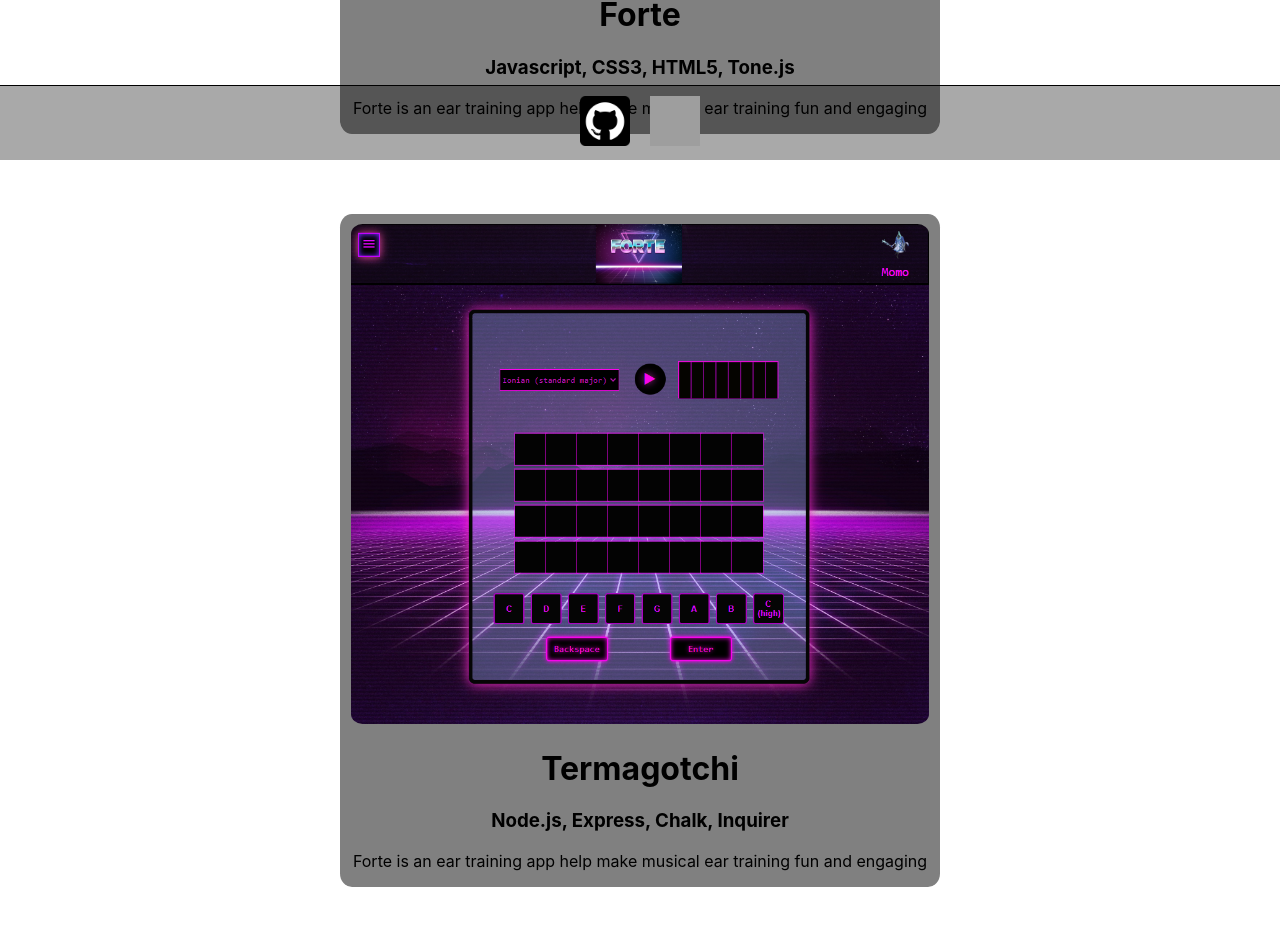
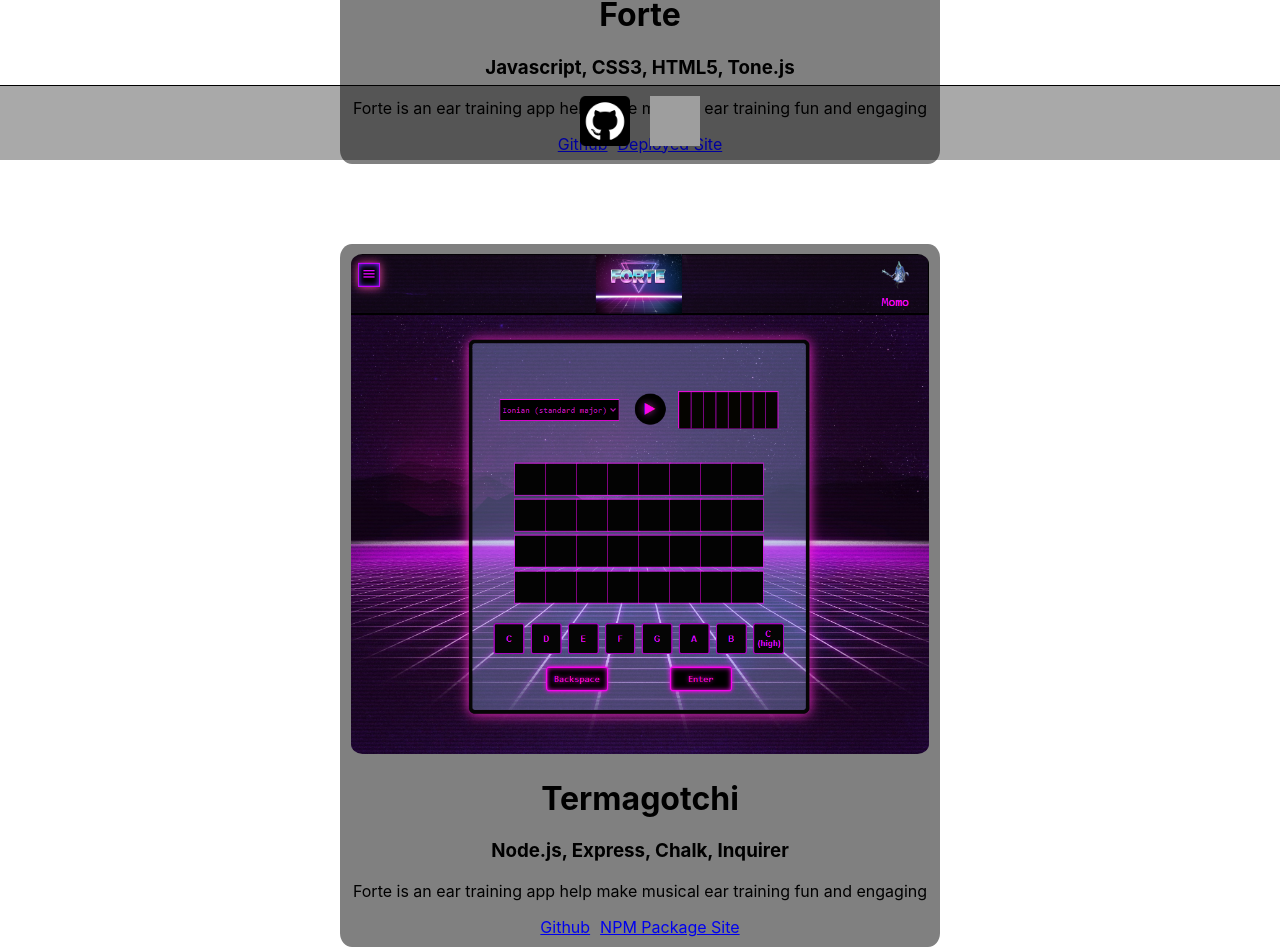
Before and after one commit to Jmart5564/react-portfolio-site, a React (Create React App) app: page /projects in a window 1280 px wide. Shown: the part 640-1592 px from the top of the page. Before the commit the page ends 1567 px from the top, so only its background shows below. Built offline with nearby package versions, Linux system fonts and the light colour scheme; grey boxes are pictures that could not be loaded.

Commit message:
added links to projects

```diff
--- a/src/App.js
+++ b/src/App.js
@@ -5,7 +5,6 @@ import Footer from './views/Footer/Footer';
 import { Redirect, Route, Switch } from 'react-router-dom';
 import Connect from './views/Connect/Connect';
 import Projects from './views/Projects/Projects';
-import Resume from './views/Resume/Resume';
 
 function App() {
   return (
@@ -13,7 +12,6 @@ function App() {
       <Header />
       <Switch>
         <Route path="/home" component={Home} />
-        <Route path="/resume" component={Resume} />
         <Route path="/connect" component={Connect} />
         <Route path="/projects" component={Projects} />
         <Route exact path="/">
--- a/src/views/Projects/Projects.js
+++ b/src/views/Projects/Projects.js
@@ -9,12 +9,16 @@ export default function Projects() {
         <h1>Forte</h1>
         <h3>Javascript, CSS3, HTML5, Tone.js</h3>
         <p>Forte is an ear training app help make musical ear training fun and engaging</p>
+        <a href="https://github.com/forte-group/forte">Github</a>
+        <a href="https://forte-ear-trainer.netlify.app/">Deployed Site</a>
       </ProjectDiv>
       <ProjectDiv>
         <img src={`${process.env.PUBLIC_URL}/images/Forte.png`}></img>
         <h1>Termagotchi</h1>
         <h3>Node.js, Express, Chalk, Inquirer</h3>
         <p>Forte is an ear training app help make musical ear training fun and engaging</p>
+        <a href="https://github.com/jenna-graham/Termagotchi">Github</a>
+        <a href="https://www.npmjs.com/package/the-termagotchi">NPM Package Site</a>
       </ProjectDiv>
     </ProjectsContainer>
   );
@@ -24,6 +28,7 @@ const ProjectsContainer = styled.div`
 display: flex;
 flex-direction: column;
 align-content: center;
+padding-bottom: 40px;
 `;
 
 
@@ -31,7 +36,7 @@ align-content: center;
 const ProjectDiv = styled.div`
 background-color: grey;
 width: 600px;
-padding-top: 10px;
+padding: 10px 0px;
 margin: 40px 20px;
 border-radius: 2%;
 align-self: center;
@@ -39,4 +44,7 @@ img {
   height: 500px;
   border-radius: 2%;
 }
+a{
+  padding: 0px 5px;
+}
 `;
--- a/src/views/Resume/Resume.js
+++ /dev/null
@@ -1,9 +0,0 @@
-
-
-export default function Resume() {
-  return (
-    <div>
-      <h1>the resume will go here once I finally make one</h1>
-    </div>
-  );
-}
```
